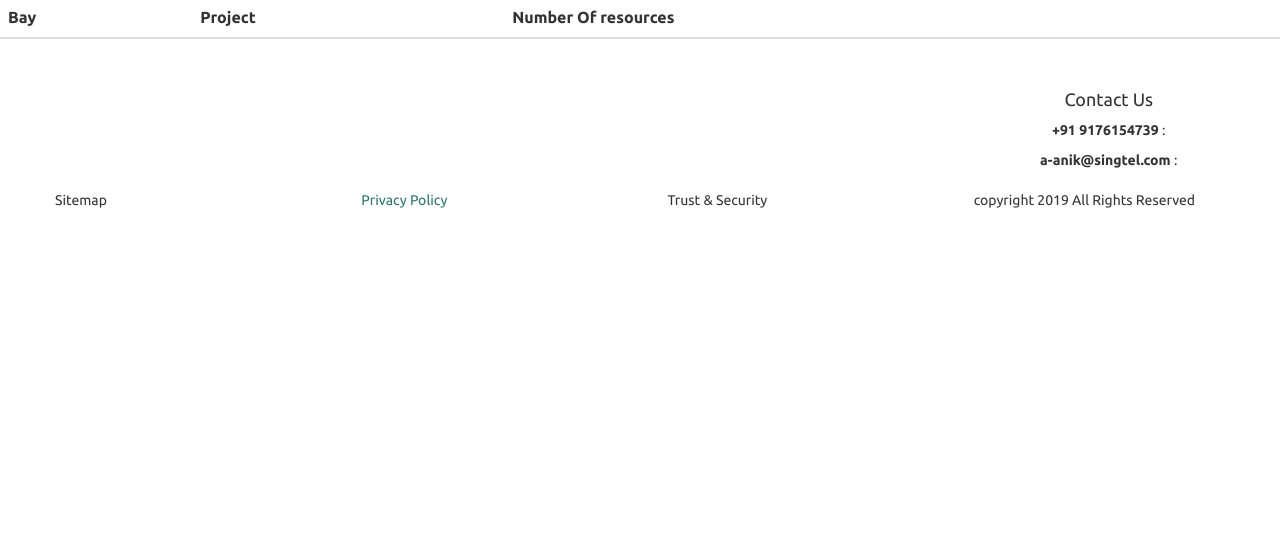
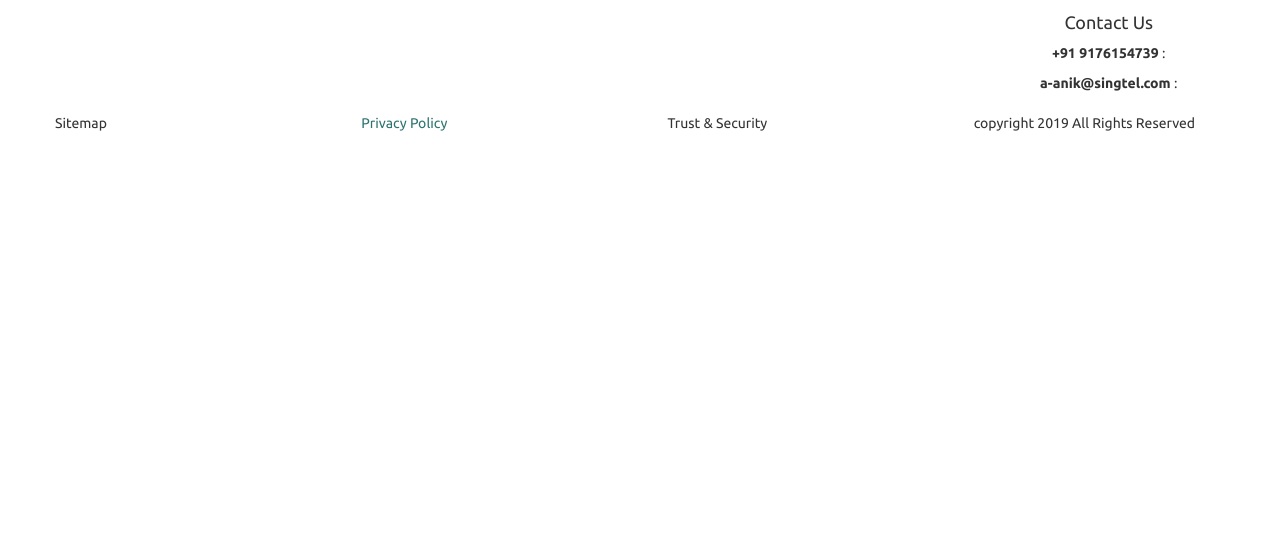
Before and after one commit to an1k/begin, a website: page public/index.html in a window 1280 px wide. Shown: the part 263-800 px from the top of the page. Drawn offline with Linux system fonts and the light colour scheme.

```diff
--- a/public/index.html
+++ b/public/index.html
@@ -168,7 +168,7 @@
         </div>
 
     -->
-        <table id="bay_info" class="table table-hover">
+        <table id="bay_info" hidden class="table table-hover">
                 <thead>
                   <tr>
                     <th>Bay</th>
```
